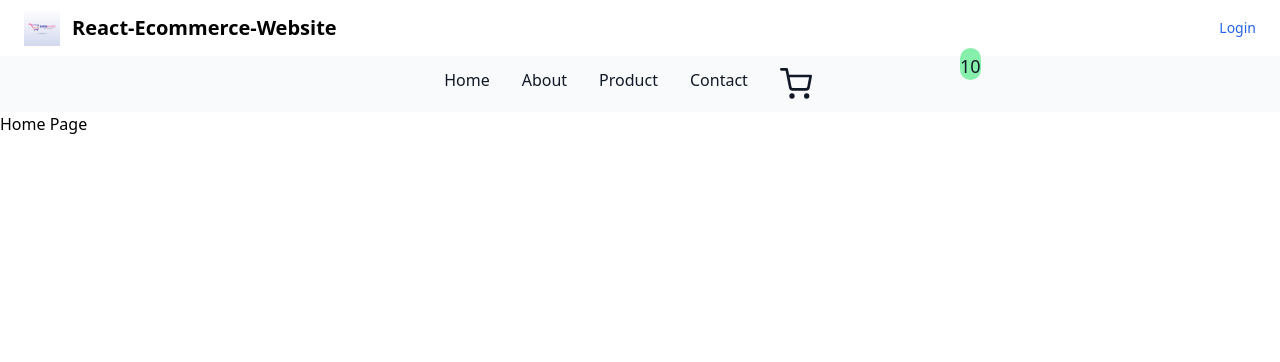
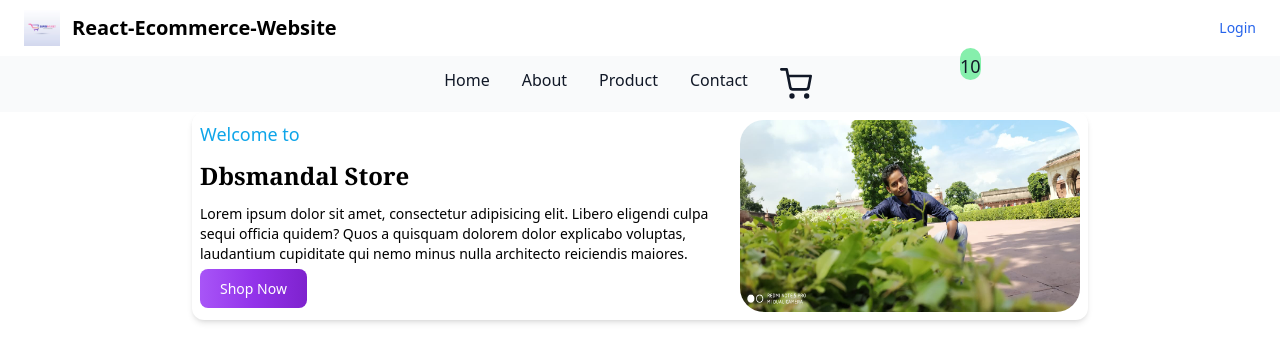
Before and after one commit to dbsmandal/React-Ecommerce-Website, a React (Create React App) app: page / in a window 1280 px wide. Shown: the top 362 px of the page. Built offline with nearby package versions, Linux system fonts and the light colour scheme.

Commit message:
Hero Section Completed

```diff
--- a/src/Component/About.js
+++ b/src/Component/About.js
@@ -1,9 +1,15 @@
 import React from 'react'
+import HeroSection from './HeroSection'
+
 
 const About = () => {
+  const data={
+    name:"React-Ecommerce Website",
+    image:"./images/heroimage.png"
+  }
   return (
     <div>
-      About page
+      <HeroSection mydata={data} />
     </div>
   )
 }
--- /dev/null
+++ b/src/Component/HeroSection.js
@@ -0,0 +1,29 @@
+import React from 'react'
+import { Link } from 'react-router-dom'
+
+const HeroSection = ({mydata}) => {
+    // console.log(mydata)
+    const {name,image}=mydata
+  return (
+    <div className='grid  p-2 max-w-md mx-auto bg-white rounded-xl shadow-md overflow-hidden md:max-w-4xl    '>
+        <div className='grid  sm:grid-col-2 grid-flow-row gap-5 md: grid-cols-3  lg:grid-cols-5 '>
+            <div className='sm:col-span-1 md:col-span-2 text-left space-y-3 lg:col-span-3  '>
+                <p className='text-sky-500 text-lg'>Welcome to</p>
+                <h1 className='font-semibold text-2xl font-serif'>{name }</h1>
+                <p className='text-sm'>Lorem ipsum dolor sit amet, consectetur adipisicing elit. Libero eligendi culpa sequi officia quidem? Quos a quisquam dolorem dolor explicabo voluptas, laudantium cupiditate qui nemo minus nulla architecto reiciendis maiores.</p>
+                <p>
+                <Link  className='text-white bg-gradient-to-r from-purple-500 via-purple-600 to-purple-700 hover:bg-gradient-to-br focus:ring-4 focus:outline-none focus:ring-purple-300 dark:focus:ring-purple-800 font-medium rounded-lg text-sm px-5 py-2.5 text-center mr-2 mb-2' to='/product'>Shop Now</Link>
+                </p>
+            </div>
+            <div className='sm:col-span-1 md:col-span-1 lg:col-span-2'>
+
+                    <img className='object-fill h-48 w-48 md:w-72 lg:w-96 rounded-3xl' src={image} alt="Hero Section img" />
+
+            </div>
+        </div>
+
+    </div>
+  )
+}
+
+export default HeroSection
--- a/src/Component/Home.js
+++ b/src/Component/Home.js
@@ -1,9 +1,14 @@
 import React from 'react'
+import HeroSection from './HeroSection'
 
 const Home = () => {
+  const data={
+    name:"Dbsmandal Store",
+    image:"./images/dbsimage.jpg"
+  }
   return (
     <div>
-      Home Page
+   <HeroSection mydata={data}/>
     </div>
   )
 }
```
Also changed, not shown: public/Images/dbsimage.jpg (added), public/Images/heroimage.png (added).
